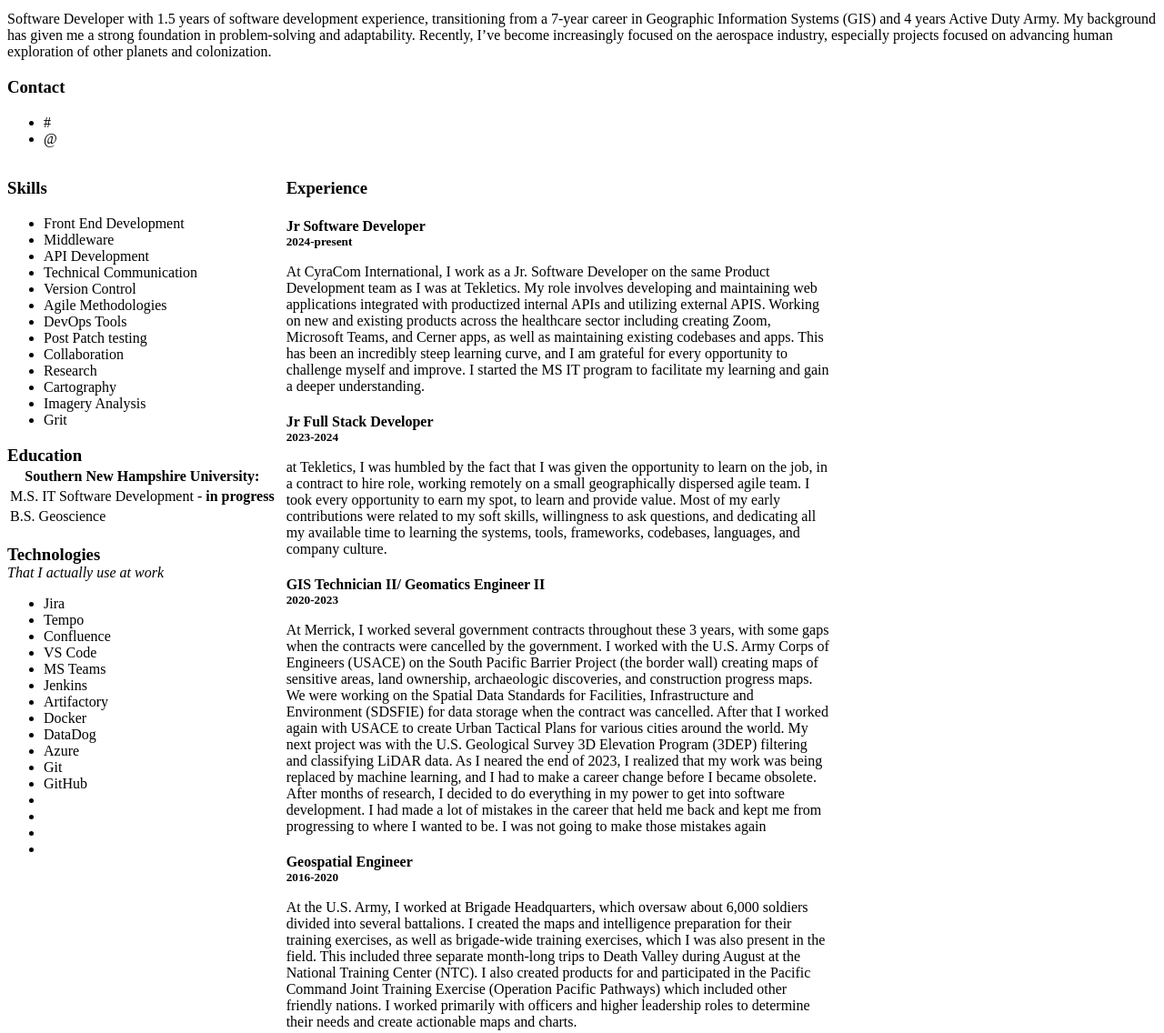
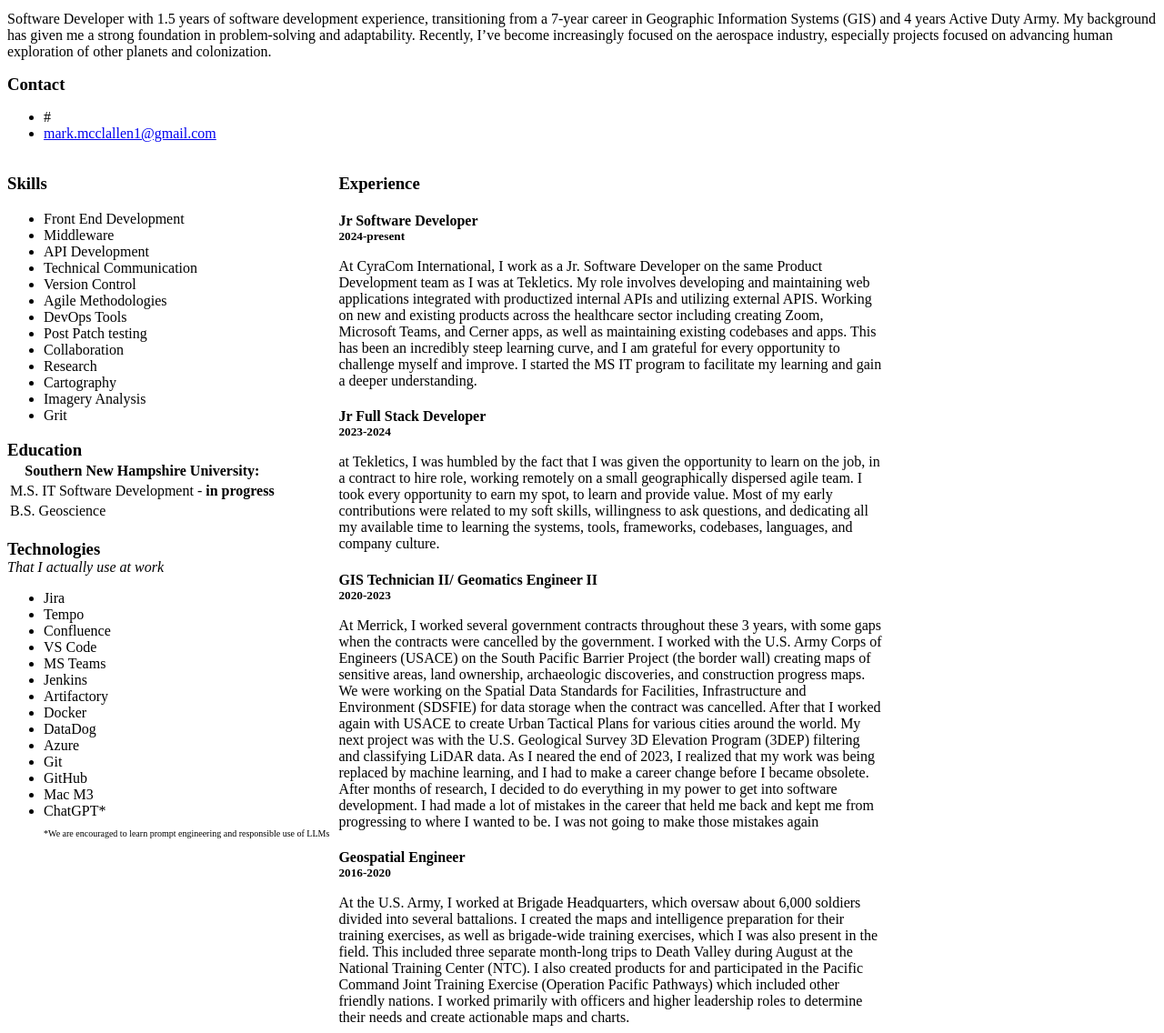
Before and after one commit to markwmc/markwmc.github.io, a plain HTML site: page website/resume.html in a window 1280 px wide. Shown: the part 280-1416 px from the top of the page at 91% size. Drawn offline with Linux system fonts and the light colour scheme.

Commit message:
adding more to resume

```diff
--- a/website/resume.html
+++ b/website/resume.html
@@ -3,6 +3,7 @@
     <head>
         <link href="style.css" rel="stylesheet">
         <title>Resume</title>
+        <meta charset="UTF-8">
     </head>
     <body>
         <header><nav><ul><li><a href="index.html">Home</a></li><li><a href="about.html">About Me</a></li><li><a href="Contact.html">Contact Me</a></li><li><a href="masters.html">Masters Program</a></li><li><a href="projects.html">Projects</a></li></ul></nav></header>
@@ -22,16 +23,14 @@
                 advancing human exploration of other planets and colonization.</p>
             </div>
             <div>
-                <h3>Contact</h3>
-                <div>
+                <h3 style="display:contents">Contact</h3>
                     <ul>
                         <li>#</li>
-                        <li>@</li>
+                        <li><a href="mailto:mark.mcclallen1@gmail.com">mark.mcclallen1@gmail.com</a></li>
                     </ul>
-                </div>
             </div>
             <div style="margin-right: 10px; float:inline-start">
-                <h3>Skills</h3>
+            <h3>Skills</h3>
                 <div>
                     <ul>
                         <li>Front End Development</li>
@@ -72,10 +71,9 @@
                             <li>Azure</li>
                             <li>Git</li>
                             <li>GitHub</li>
-                            <li></li>
-                            <li></li>
-                            <li></li>
-                            <li></li>
+                            <li>Mac M3</li>
+                            <li>ChatGPT&#42</li>
+                            <p style="font-size:x-small">&#42We are encouraged to learn prompt engineering and responsible use of LLMs</p>
                         </ul>
                     </div>
                 </div>
```
